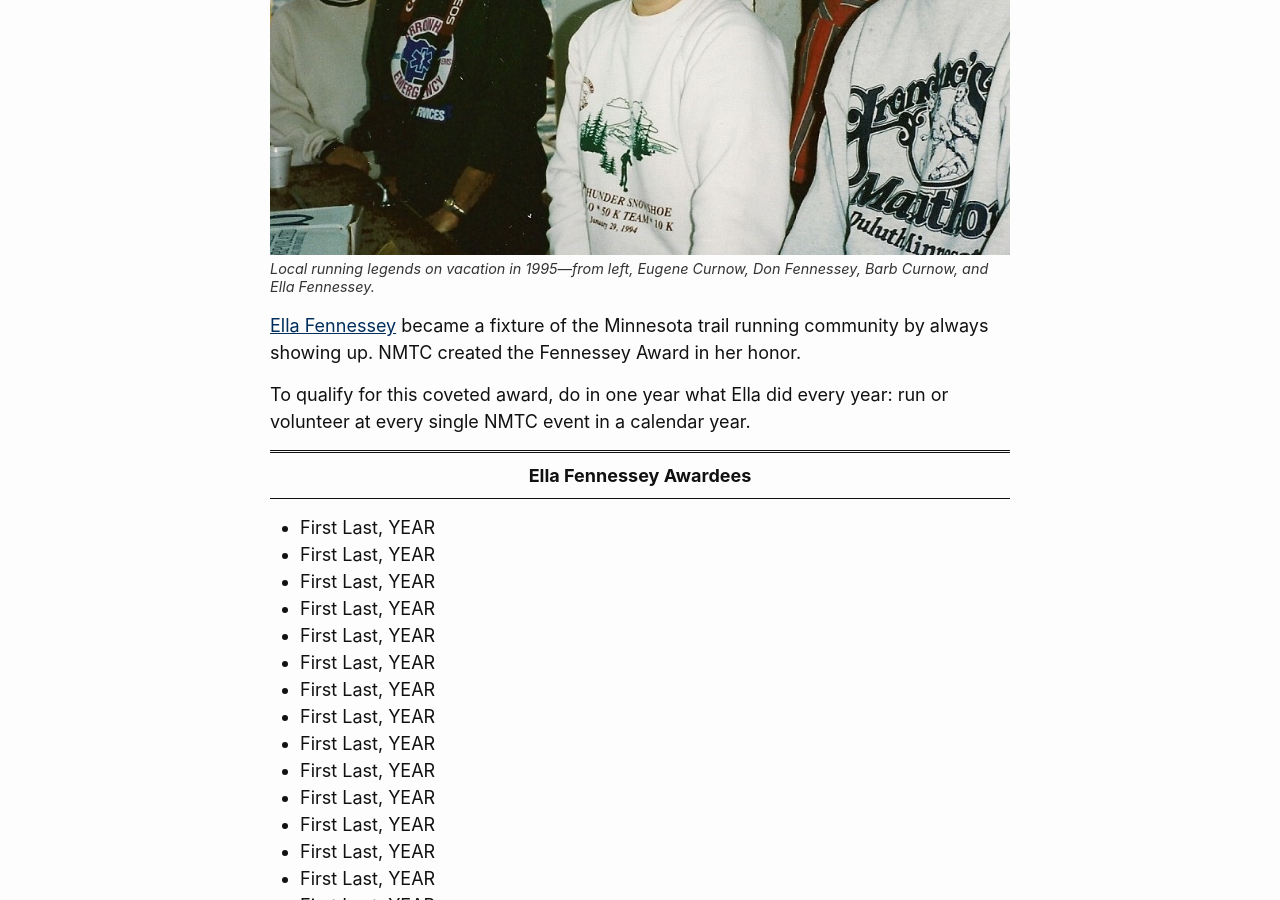
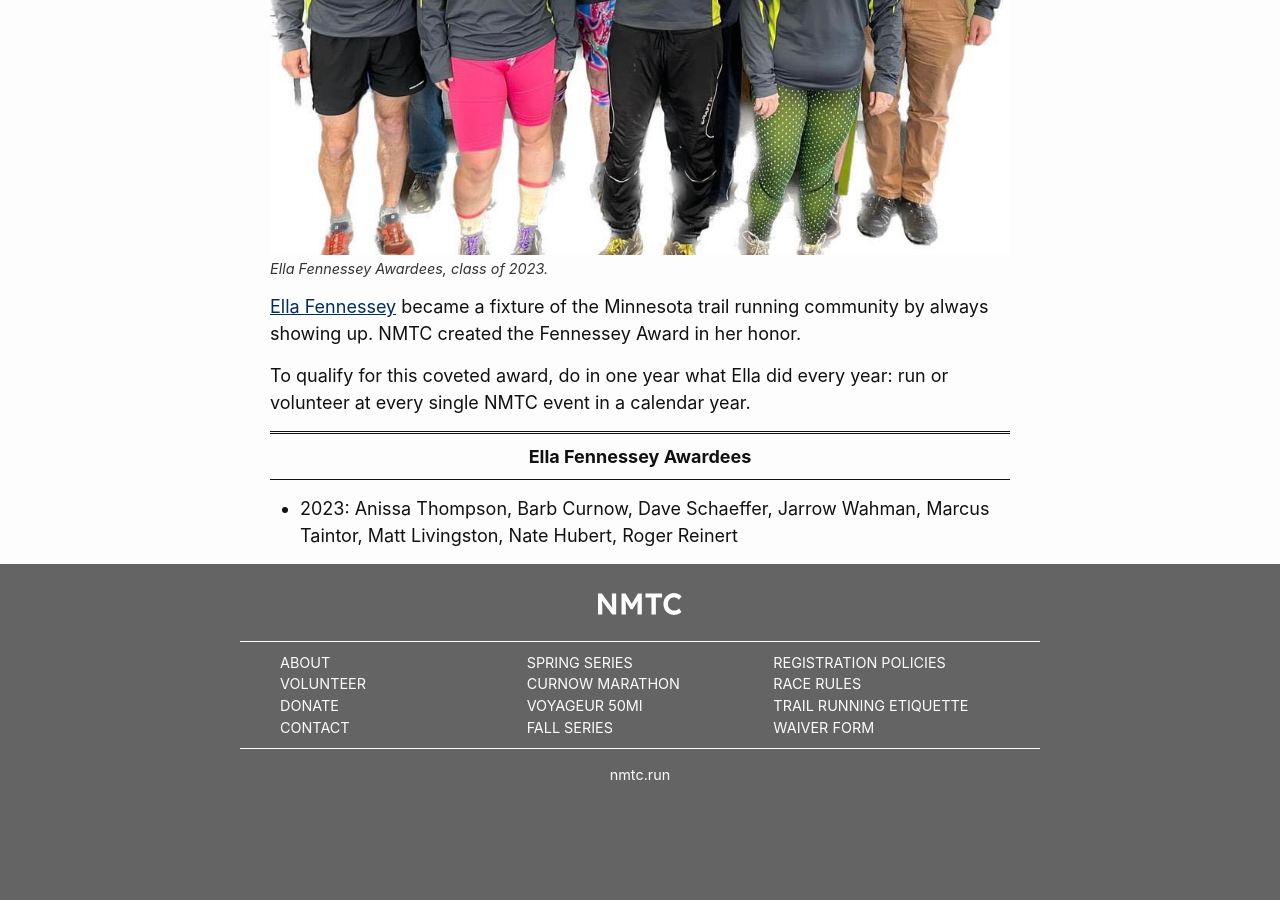
Before and after one commit to nmtc-run/nmtc-run.github.io, a Jekyll site: the page built from pages/fennessey-award.md, in a window 1280 px wide and 900 px high, scrolled down 523 px. Built offline with Jekyll 4.4.1, drawn with Linux system fonts in a browser that asks for light colours; after the commit the page ends 1323 px from its top, so only the background shows below that.

Commit message:
more image updates

```diff
--- a/pages/fennessey-award.md
+++ b/pages/fennessey-award.md
@@ -2,8 +2,8 @@
 layout: article
 title: Ella Fennessey Award
 permalink: /fennessey-award/
-img: /img/legends/ella-bio.jpeg
-caption: Local running legends on vacation in 1995—from left, Eugene Curnow, Don Fennessey, Barb Curnow, and Ella Fennessey.
+img: /img/fennessey-award-2023.jpeg
+caption: Ella Fennessey Awardees, class of 2023.
 ---
 
 [Ella Fennessey](/legends/ella) became a fixture of the Minnesota trail running community by always showing up. NMTC created the Fennessey Award in her honor.
@@ -12,18 +12,4 @@ To qualify for this coveted award, do in one year what Ella did every year: run
 
 # Ella Fennessey Awardees
 
-* First Last, YEAR
-* First Last, YEAR
-* First Last, YEAR
-* First Last, YEAR
-* First Last, YEAR
-* First Last, YEAR
-* First Last, YEAR
-* First Last, YEAR
-* First Last, YEAR
-* First Last, YEAR
-* First Last, YEAR
-* First Last, YEAR
-* First Last, YEAR
-* First Last, YEAR
-* First Last, YEAR
+* 2023: Anissa Thompson, Barb Curnow, Dave Schaeffer, Jarrow Wahman, Marcus Taintor, Matt Livingston, Nate Hubert, Roger Reinert
```
Also changed, not shown: _data/series-spring.yml (+9 -9 lines), pages/race.md (+1 -1 lines), 2 other files.
